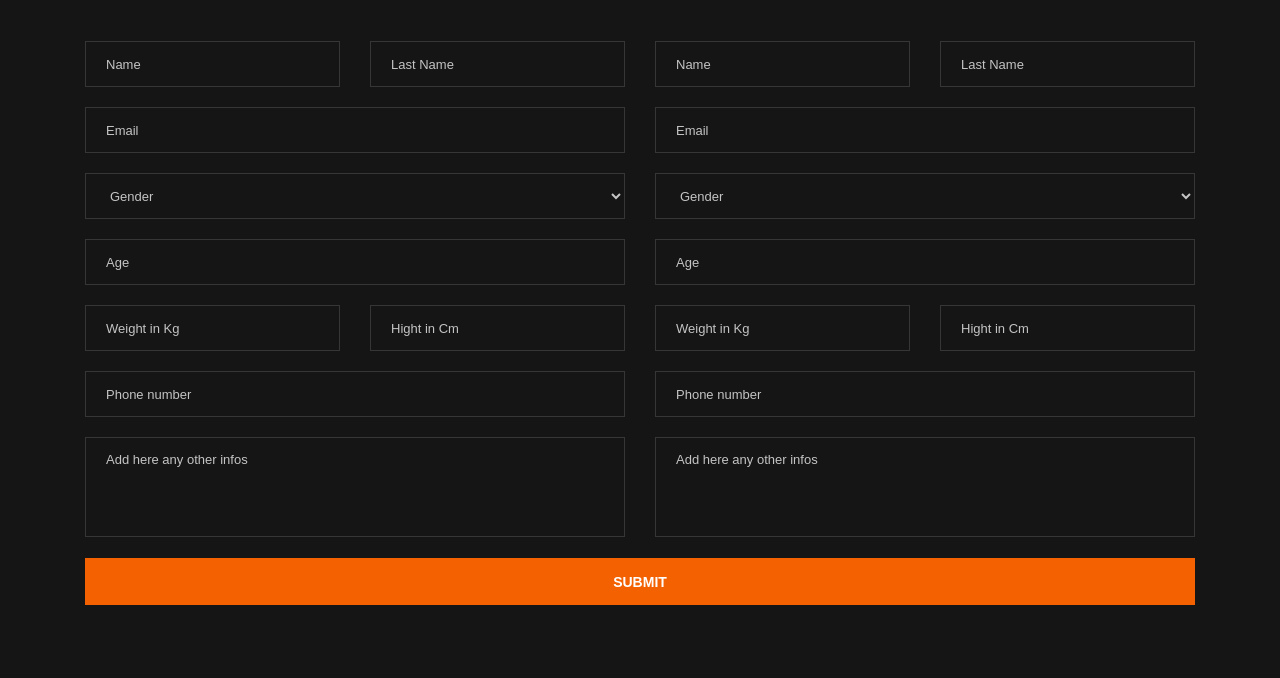
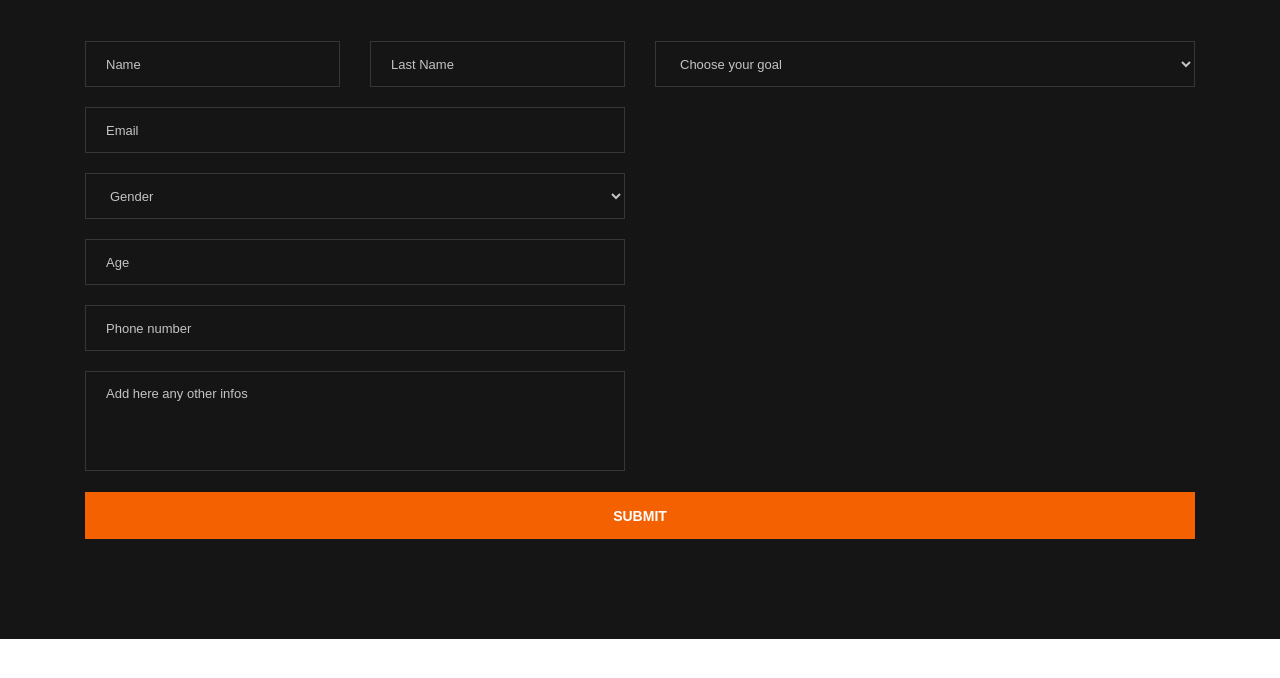
Before and after one commit to Mehdi4445/Mini-Projet-JS, a plain HTML site: page contact.html in a window 1280 px wide. Shown: the part 698-1376 px from the top of the page. After the commit the page ends 1337 px from the top, so only its background shows below. Drawn offline with nearby package versions, Linux system fonts and the light colour scheme; a web font is replaced by a local one.

Commit message:
half way

```diff
--- a/contact.html
+++ b/contact.html
@@ -64,54 +64,72 @@
                                     <input type="text" placeholder="Last Name" name="lastname">
                                 </div>
                             </div>
-                            <input type="select" placeholder="Email" name="mail">
+                            <input type="email" placeholder="Email" name="mail">
                             <select>
                                 <option value="0" selected>Gender</option>
                                 <option value="1">Male</option>
-                                <option value="0">Female</option>
-                                <option value="0">Other</option>
+                                <option value="2">Female</option>
+                                <option value="3">Other</option>
                             </select>
                             <input type="text" placeholder="Age" name="age">
-                            <div class="row">
-                                <div class="col">
-                                    <input type="text" placeholder="Weight in Kg" name="weight">
-                                </div>
-                                <div class="col">
-                                    <input type="text" placeholder="Hight in Cm" name="height">
-                                </div>
-                            </div>
                             <input type="text" placeholder="Phone number" name="tel">
                             <textarea placeholder="Add here any other infos"></textarea>
                         </div>
                         <div class="col-lg">
                             <h2 class="m-5 text-center">TELL US ABOUT YOUR GOAL</h2>
 
+                            <select id="goal" onblur="getGoal()">
+                                <option value="0" selected>Choose your goal</option>
+                                <option value="1">Lose wheight</option>
+                                <option value="2">Gain weight</option>
+                            </select>
+                            <div id="choice_1" style="display: none;">
                                 <div class="row">
                                     <div class="col">
-                                    <input type="text" placeholder="Name" name="name">
+                                        <input type="text" placeholder="Current wheight (Kg)" name="C_weight">
                                     </div>
                                     <div class="col">
-                                    <input type="text" placeholder="Last Name" name="lastname">
+                                        <input type="text" placeholder="Goal wheight (Kg)" name="G_weight">
                                     </div>
                                 </div>
-                            <input type="select" placeholder="Email" name="mail">
+                                <input type="text" placeholder="Hight (Cm)" name="height">
                                 <select>
-                                <option value="0" selected>Gender</option>
-                                <option value="1">Male</option>
-                                <option value="0">Female</option>
-                                <option value="0">Other</option>
+                                    <option value="0" selected>Prefered diet</option>
+                                    <option value="1">Vegan diet</option>
+                                    <option value="2">Intermittent Fasting</option>
+                                    <option value="3">Keto diet</option>
+                                    <option value="4">Mediterranean diet</option>
+                                    <option value="5">Other</option>
                                 </select>
-                            <input type="text" placeholder="Age" name="age">
+                                <input type="text" placeholder="Allergies" id="allergies">
+                                <input type="button" value="Add another allergie" onclick="addAllergie(this)">
+
+                                <textarea placeholder="Add here any other infos"></textarea>
+                            </div>
+                            <div id="choice_2" style="display: none;">
                                 <div class="row">
                                     <div class="col">
-                                    <input type="text" placeholder="Weight in Kg" name="weight">
+                                        <input type="text" placeholder="Current wheight (Kg)" name="C_weight">
                                     </div>
                                     <div class="col">
-                                    <input type="text" placeholder="Hight in Cm" name="height">
+                                        <input type="text" placeholder="Goal wheight (Kg)" name="G_weight">
                                     </div>
                                 </div>
-                            <input type="text" placeholder="Phone number" name="tel">
-                            <textarea placeholder="Add here any other infos"></textarea>
+                                <input type="text" placeholder="Hight (Cm)" name="height">
+                                <select>
+                                    <option value="0" selected>Prefered diet</option>
+                                    <option value="1">Vegan diet</option>
+                                    <option value="2">Paleo diet</option>
+                                    <option value="3">Dukan diet</option>
+                                    <option value="4">Ultra-Low-Fat diet</option>
+                                    <option value="5">Other</option>
+                                </select>
+                                <input type="text" placeholder="Allergies" id="allergies">
+                                <input type="button" value="Add another allergie" onclick="addAllergie(this)">
+
+                            </div>
+
+
                         </div>
                     </div>
                     <div class="col" style="padding: 0;">
@@ -121,6 +139,7 @@
             </div>
         </div>
     </section>
+
 
     <script src="js/jquery-3.3.1.min.js"></script>
     <script src="js/bootstrap.min.js"></script>
--- a/js/main.js
+++ b/js/main.js
@@ -1,7 +1,3 @@
-
-(function ($) {
-
-
 $(window).on('load', function () {
     $(".loader").fadeOut();
     $("#preloder").delay(200).fadeOut("slow");
@@ -30,4 +26,32 @@
     autoplay: false
 });
 
-})(jQuery);
+function getGoal() {
+    var x = document.getElementById("goal").value;
+
+    if (x == 0) {
+
+        document.getElementById("choice_1").style.display = "none"
+        document.getElementById("choice_2").style.display = "none"
+
+    } else if (x == 1) {
+
+        document.getElementById("choice_1").style.display = "block"
+        document.getElementById("choice_2").style.display = "none"
+
+    } else {
+
+        document.getElementById("choice_1").style.display = "none"
+        document.getElementById("choice_2").style.display = "block"
+    }
+}
+
+function addAllergie(where) {
+    var main = document.getElementById("allergies");
+    var cntr = (main.datacntr || 0) + 1;
+    main.datacntr = cntr;
+
+    var clone = main.cloneNode(true);
+    clone.id = "section" + cntr;
+    where.parentNode.insertBefore(clone, where);
+}
```
Lines whose indentation alone changed are shown as unchanged.
